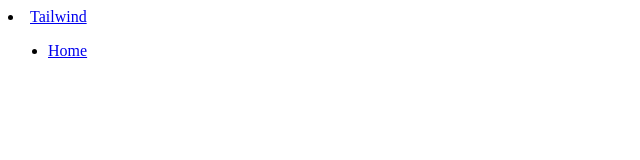
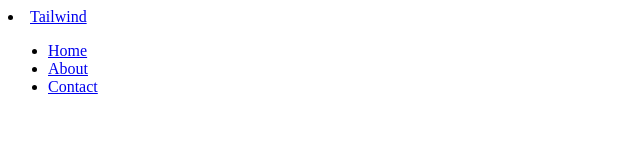
Before and after one commit to Assumpta-Chinonso1/tailwind-todo-list, a React (Vite) app: page / in a window 1280 px wide. Shown: the top 160 px of the page, without its empty margins (0-640 px from the left). Built offline with nearby package versions, Linux system fonts and the light colour scheme.

Commit message:
added new feature to App component

```diff
--- a/src/App.jsx
+++ b/src/App.jsx
@@ -16,6 +16,16 @@ const App = () => {
               <span>Home</span>
               </a>
             </li>
+            <li>
+              <a href="#">
+                <span>About</span>
+              </a>
+            </li>
+            <li>
+              <a href="#">
+                <span>Contact</span>
+              </a>
+            </li>
           </ul>
          </nav>
       </div>
```
